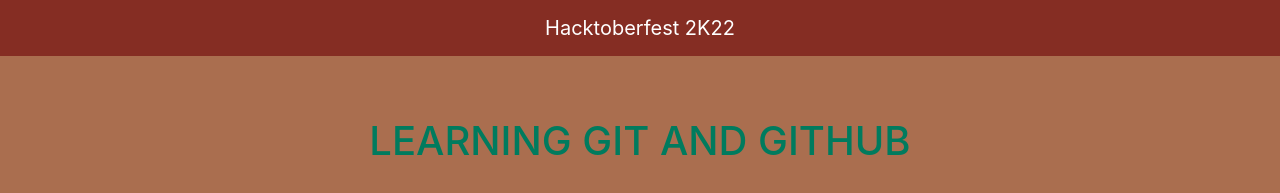
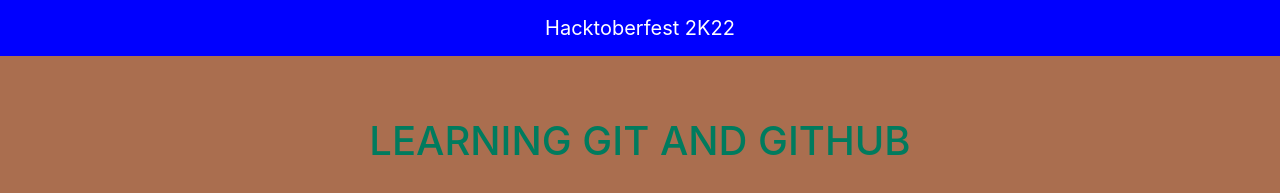
Before and after one commit to khawajaazfar2000/Hacktoberfest2022-Repository-HTML, a plain HTML site: page index.html in a window 1280 px wide. Shown: the top 193 px of the page. Drawn offline with nearby package versions, Linux system fonts and the light colour scheme.

Commit message:
Update index.html

```diff
--- a/index.html
+++ b/index.html
@@ -15,7 +15,7 @@
     <body>
         <!-- Change navbar background color here -->
         <nav class="navbar navbar-expand-lg navbar-light"
-            style="background-color: rgb(133, 45, 35);">
+            style="background-color: blue;">
             <a class="navbar-brand text-white mx-auto" href="#">
                 Hacktoberfest 2K22
             </a>
```
